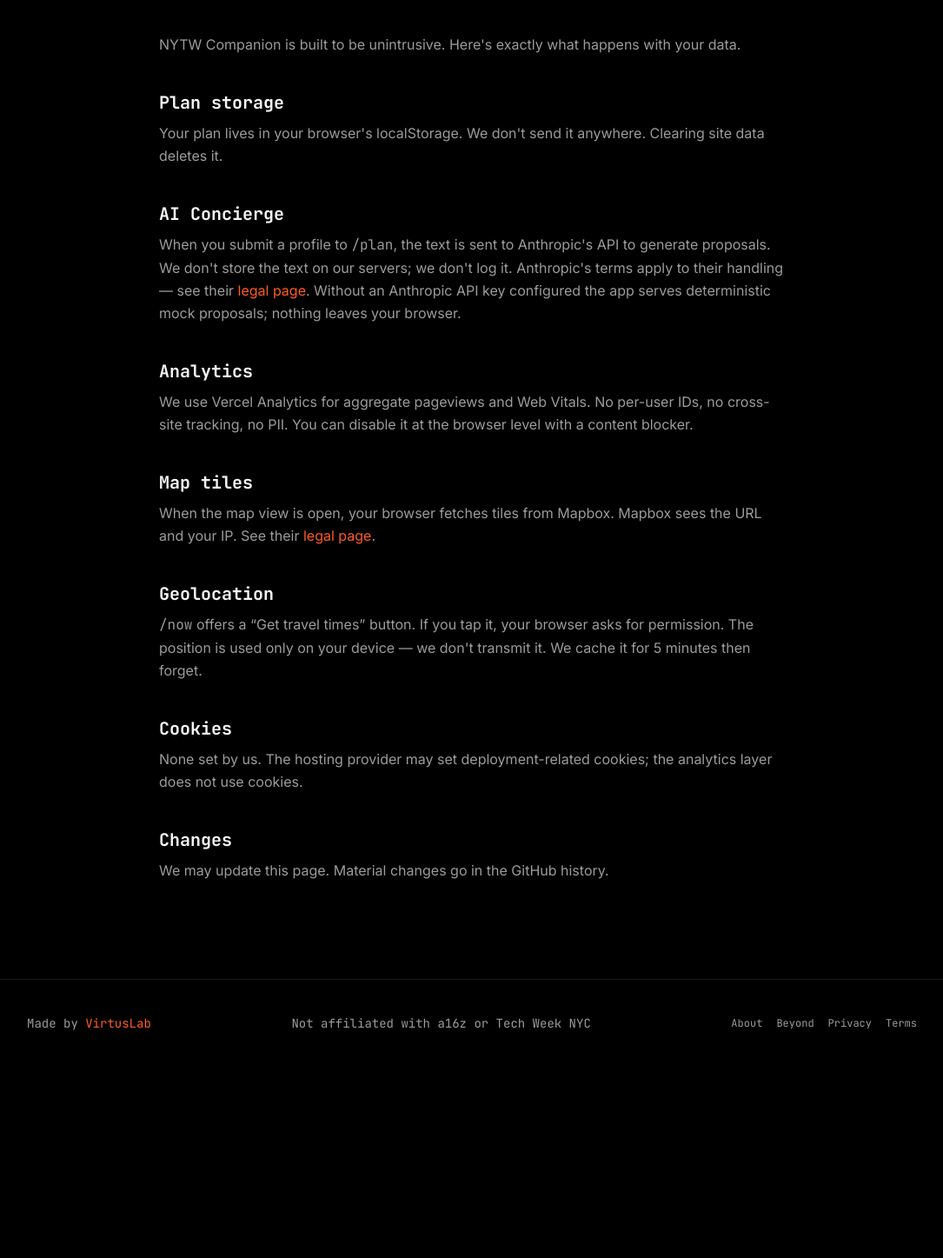
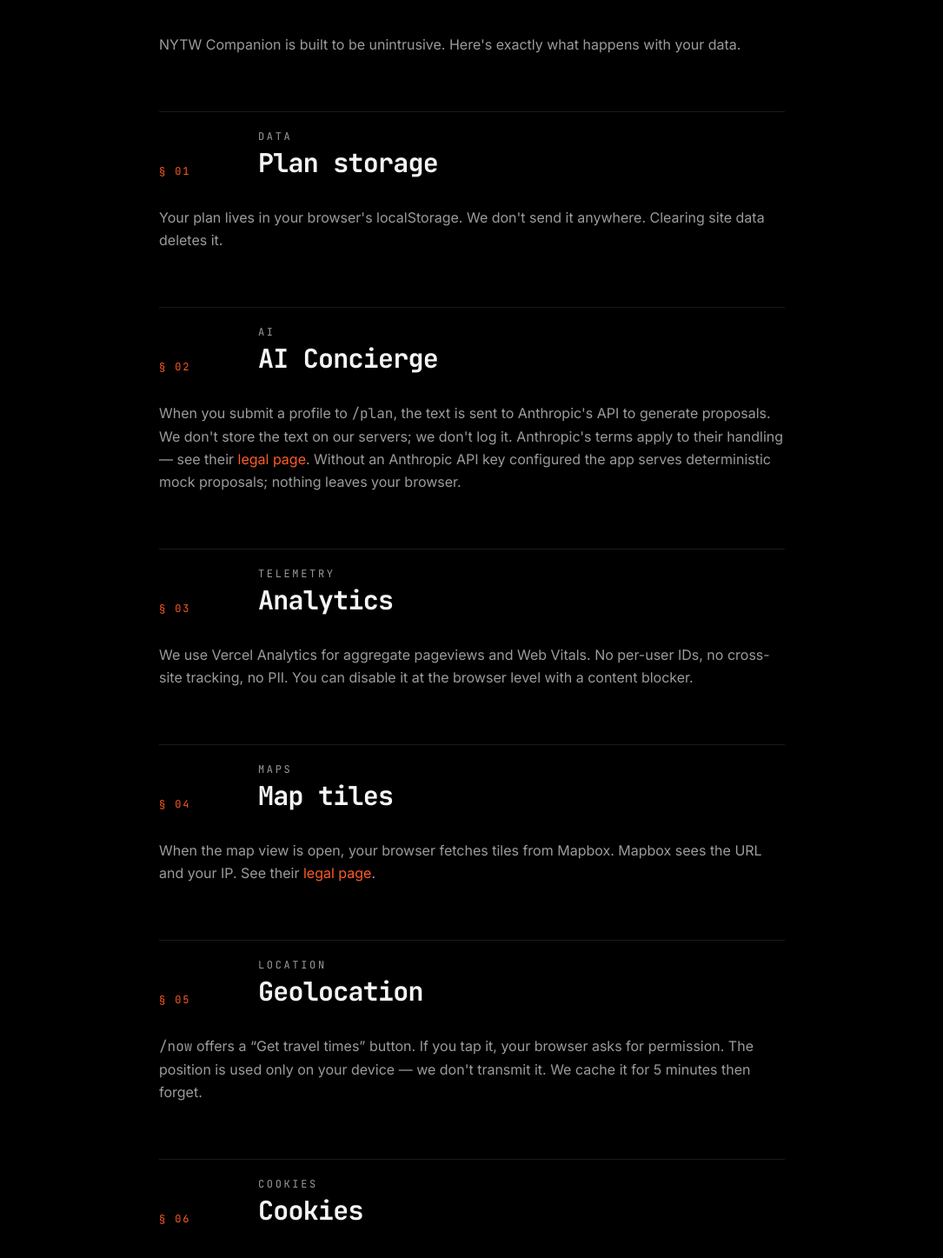
Before and after one commit to ArturSkowronski/nytw-companion, a Next.js app: page /privacy in a window 1280 px wide. Shown: the part 157-1604 px from the top of the page at 87% size, without its empty margins (97-1182 px from the left). Before the commit the page ends 1384 px from the top, so only its background shows below. Built offline with nearby package versions, Linux system fonts and the light colour scheme; no server answers.

Commit message:
feat(visual): wire SectionHead into landing/about/beyond/privacy/terms

```diff
--- a/app/(marketing)/about/page.tsx
+++ b/app/(marketing)/about/page.tsx
@@ -1,4 +1,5 @@
 import type { Metadata } from 'next'
+import { SectionHead } from '@/components/SectionHead'
 import { VirtusLabFooter } from '@/components/VirtusLabFooter'
 
 export const metadata: Metadata = {
@@ -17,7 +18,7 @@
         </h1>
 
         <section className="space-y-3">
-          <h2 className="font-mono text-xl font-bold">Why this exists</h2>
+          <SectionHead num="01" label="Origin" title="Why this exists" />
           <p className="text-[#9B9B9B] text-base leading-relaxed">
             Tech Week NYC runs about a thousand events in a single week. No existing
             aggregator filters for engineers who ship code — they surface the same
@@ -29,7 +30,7 @@
         </section>
 
         <section className="space-y-3">
-          <h2 className="font-mono text-xl font-bold">How we curate</h2>
+          <SectionHead num="02" label="Process" title="How we curate" />
           <ul className="space-y-2 text-[#9B9B9B] text-base leading-relaxed">
             <li className="flex gap-3">
               <span className="text-[#FF5B25] font-mono shrink-0">•</span>
@@ -57,7 +58,7 @@
         </section>
 
         <section className="space-y-4">
-          <h2 className="font-mono text-xl font-bold">Who built this</h2>
+          <SectionHead num="03" label="Author" title="Who built this" />
           <div className="flex items-start gap-4">
             <div
               aria-label="Artur Skowroński"
--- a/app/(marketing)/beyond/page.tsx
+++ b/app/(marketing)/beyond/page.tsx
@@ -1,4 +1,5 @@
 import type { Metadata } from 'next'
+import { SectionHead } from '@/components/SectionHead'
 import { VirtusLabFooter } from '@/components/VirtusLabFooter'
 import sources from '@/data/external-sources.json'
 
@@ -46,9 +47,7 @@
         </div>
 
         <section className="mt-16 max-w-3xl">
-          <h2 className="font-mono text-xl font-bold mb-3">
-            Why we link the competition
-          </h2>
+          <SectionHead num="01" label="Disclosure" title="Why we link the competition" />
           <p className="text-[#9B9B9B] text-base leading-relaxed">
             Tech Week is too big for one tool. We&apos;re the curated engineering
             layer; these cover what we don&apos;t.
--- a/app/(marketing)/page.tsx
+++ b/app/(marketing)/page.tsx
@@ -1,6 +1,7 @@
 import type { Metadata } from 'next'
 import Link from 'next/link'
 import { EditorsPicksCarousel } from '@/components/EditorsPicksCarousel'
+import { SectionHead } from '@/components/SectionHead'
 import { VirtusLabFooter } from '@/components/VirtusLabFooter'
 import seedEvents from '@/data/seed-events.json' with { type: 'json' }
 import type { Event } from '@/lib/types'
@@ -82,9 +83,9 @@
       )}
 
       {/* Why we built this */}
-      <section className="px-6 py-16 border-t border-[#1A1A1A]">
+      <section className="px-6 py-16">
         <div className="max-w-3xl mx-auto space-y-5">
-          <h2 className="font-mono text-2xl font-bold">Why we built this</h2>
+          <SectionHead num="01" label="Background" title="Why we built this" />
           <p className="text-[#9B9B9B] text-base leading-relaxed">
             Tech Week NYC runs over a thousand events in a single week. No existing
             aggregator filters for engineers who actually ship code — they all surface
@@ -103,9 +104,9 @@
       </section>
 
       {/* What we don't do */}
-      <section className="px-6 py-16 border-t border-[#1A1A1A]">
+      <section className="px-6 py-16">
         <div className="max-w-3xl mx-auto space-y-4">
-          <h2 className="font-mono text-2xl font-bold">What we don&apos;t do</h2>
+          <SectionHead num="02" label="Honesty" title="What we don't do" />
           <ul className="space-y-3 text-[#9B9B9B] text-base leading-relaxed">
             <li className="flex gap-3">
               <span className="text-[#FF5B25] font-mono shrink-0">•</span>
--- a/app/(marketing)/privacy/page.tsx
+++ b/app/(marketing)/privacy/page.tsx
@@ -1,4 +1,5 @@
 import type { Metadata } from 'next'
+import { SectionHead } from '@/components/SectionHead'
 import { VirtusLabFooter } from '@/components/VirtusLabFooter'
 
 export const metadata: Metadata = {
@@ -8,10 +9,10 @@
   alternates: { canonical: '/privacy' },
 }
 
-function Section({ title, children }: { title: string; children: React.ReactNode }) {
+function Section({ num, label, title, children }: { num: string; label: string; title: string; children: React.ReactNode }) {
   return (
     <section className="space-y-2">
-      <h2 className="font-mono text-xl font-bold">{title}</h2>
+      <SectionHead num={num} label={label} title={title} />
       <p className="text-[#9B9B9B] text-base leading-relaxed">{children}</p>
     </section>
   )
@@ -26,11 +27,11 @@
           NYTW Companion is built to be unintrusive. Here&apos;s exactly what happens with your data.
         </p>
 
-        <Section title="Plan storage">
+        <Section num="01" label="Data" title="Plan storage">
           Your plan lives in your browser&apos;s localStorage. We don&apos;t send it anywhere. Clearing site data deletes it.
         </Section>
 
-        <Section title="AI Concierge">
+        <Section num="02" label="AI" title="AI Concierge">
           When you submit a profile to <code>/plan</code>, the text is sent to Anthropic&apos;s API to generate proposals. We don&apos;t store the text on our servers; we don&apos;t log it. Anthropic&apos;s terms apply to their handling — see their{' '}
           <a href="https://www.anthropic.com/legal" target="_blank" rel="noopener noreferrer" className="text-[#FF5B25] hover:underline">
             legal page
@@ -38,11 +39,11 @@
           . Without an Anthropic API key configured the app serves deterministic mock proposals; nothing leaves your browser.
         </Section>
 
-        <Section title="Analytics">
+        <Section num="03" label="Telemetry" title="Analytics">
           We use Vercel Analytics for aggregate pageviews and Web Vitals. No per-user IDs, no cross-site tracking, no PII. You can disable it at the browser level with a content blocker.
         </Section>
 
-        <Section title="Map tiles">
+        <Section num="04" label="Maps" title="Map tiles">
           When the map view is open, your browser fetches tiles from Mapbox. Mapbox sees the URL and your IP. See their{' '}
           <a href="https://www.mapbox.com/legal" target="_blank" rel="noopener noreferrer" className="text-[#FF5B25] hover:underline">
             legal page
@@ -50,15 +51,15 @@
           .
         </Section>
 
-        <Section title="Geolocation">
+        <Section num="05" label="Location" title="Geolocation">
           <code>/now</code> offers a &ldquo;Get travel times&rdquo; button. If you tap it, your browser asks for permission. The position is used only on your device — we don&apos;t transmit it. We cache it for 5 minutes then forget.
         </Section>
 
-        <Section title="Cookies">
+        <Section num="06" label="Cookies" title="Cookies">
           None set by us. The hosting provider may set deployment-related cookies; the analytics layer does not use cookies.
         </Section>
 
-        <Section title="Changes">
+        <Section num="07" label="Updates" title="Changes">
           We may update this page. Material changes go in the GitHub history.
         </Section>
       </section>
--- a/app/(marketing)/terms/page.tsx
+++ b/app/(marketing)/terms/page.tsx
@@ -1,4 +1,5 @@
 import type { Metadata } from 'next'
+import { SectionHead } from '@/components/SectionHead'
 import { VirtusLabFooter } from '@/components/VirtusLabFooter'
 
 export const metadata: Metadata = {
@@ -8,10 +9,10 @@
   alternates: { canonical: '/terms' },
 }
 
-function Section({ title, children }: { title: string; children: React.ReactNode }) {
+function Section({ num, label, title, children }: { num: string; label: string; title: string; children: React.ReactNode }) {
   return (
     <section className="space-y-2">
-      <h2 className="font-mono text-xl font-bold">{title}</h2>
+      <SectionHead num={num} label={label} title={title} />
       <p className="text-[#9B9B9B] text-base leading-relaxed">{children}</p>
     </section>
   )
@@ -26,28 +27,28 @@
           Short version: use at your own risk. We&apos;re not Tech Week.
         </p>
 
-        <Section title="Independence">
+        <Section num="01" label="Project" title="Independence">
           NYTW Engineer&apos;s Companion is an independent project by VirtusLab. Not affiliated with a16z, Tech Week NYC, or any host listed.
         </Section>
 
-        <Section title="Event listings">
+        <Section num="02" label="Content" title="Event listings">
           Events shown are publicly listed elsewhere — we link them. Inclusion is not endorsement. Hosts, dates, venues can change without our knowledge; verify on the host&apos;s official page before showing up.
         </Section>
 
-        <Section title="No warranty">
+        <Section num="03" label="Disclaimer" title="No warranty">
           The site is provided &ldquo;as is&rdquo;. We don&apos;t guarantee accuracy, completeness, or uptime. We may add, remove, or change events at any time.
         </Section>
 
-        <Section title="AI proposals">
+        <Section num="04" label="AI" title="AI proposals">
           The AI Concierge proposes ideas. They&apos;re suggestions, not advice. We don&apos;t guarantee fit, quality, or availability of suggested events.
         </Section>
 
-        <Section title="Your conduct">
+        <Section num="05" label="Use" title="Your conduct">
           Don&apos;t abuse the API endpoints. Rate limits apply. If you find a bug or content issue, see{' '}
           <a href="/about" className="text-[#FF5B25] hover:underline">/about</a> for contact.
         </Section>
 
-        <Section title="Liability">
+        <Section num="06" label="Legal" title="Liability">
           To the extent permitted by law, VirtusLab has no liability for any loss arising from your use of the site.
         </Section>
       </section>
```
